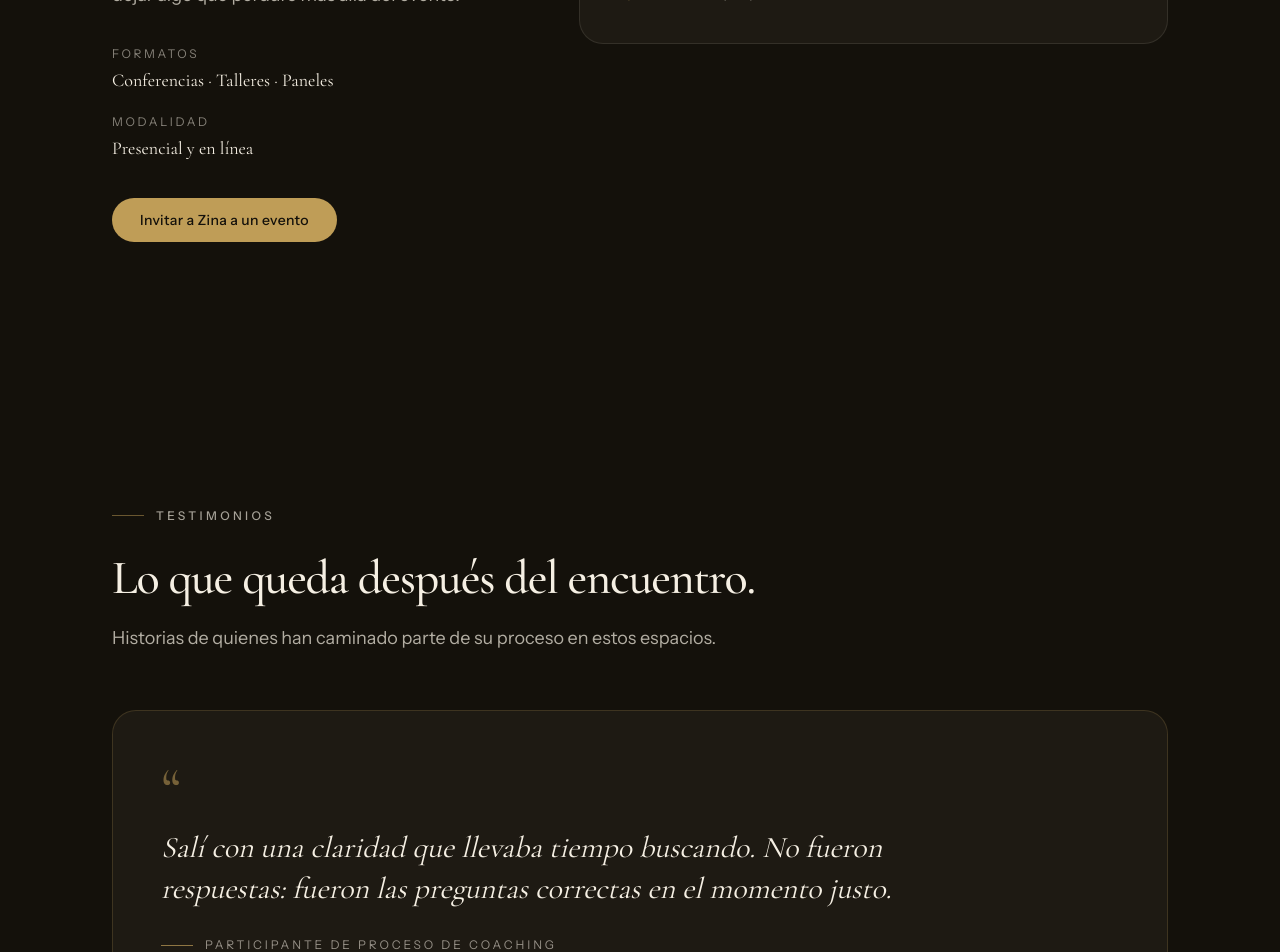
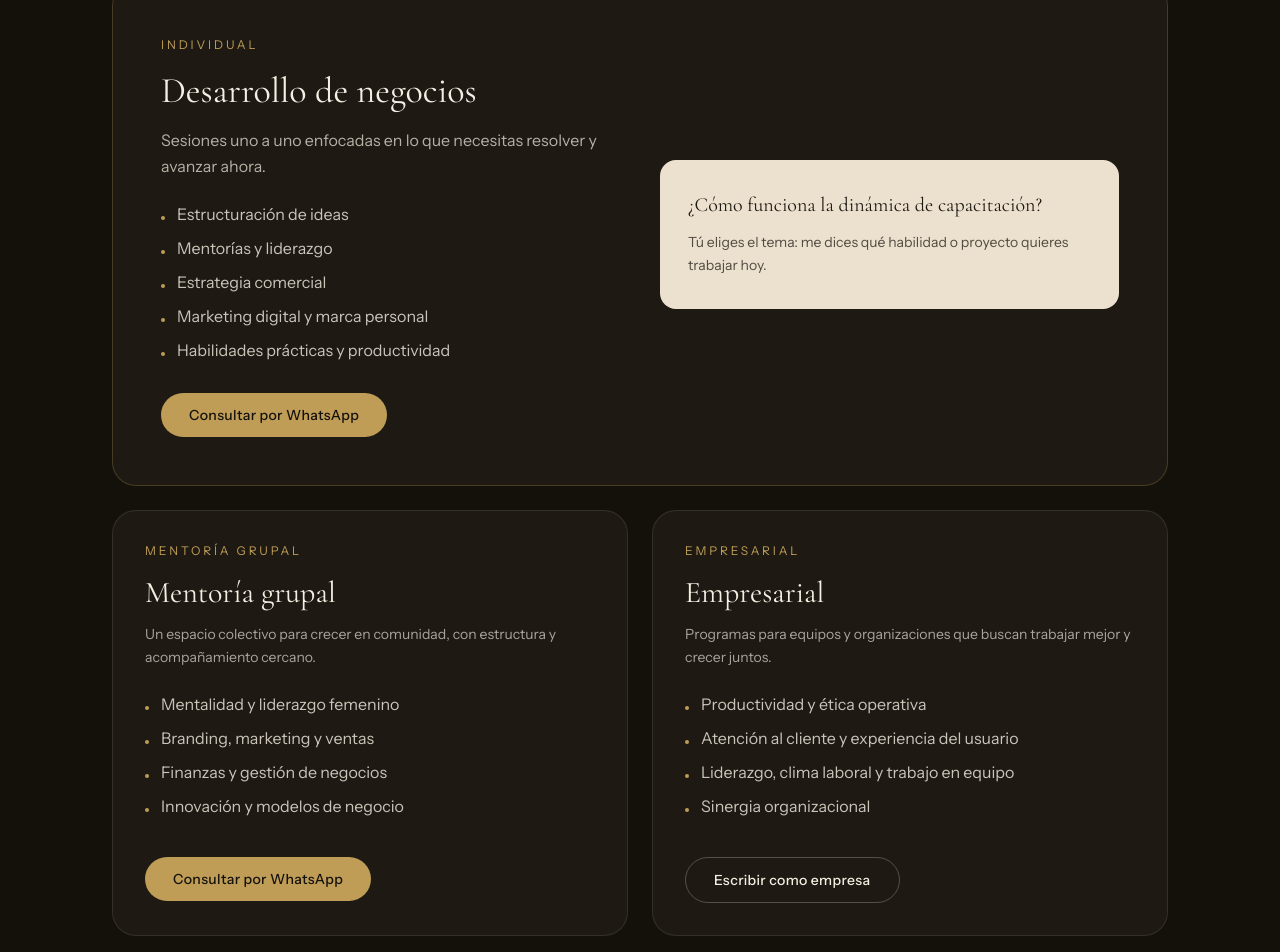
Before and after one commit to JHStudio-dev/ZinaSinergia-web, a Next.js app: page / in a window 1280 px wide. Shown: the part 3900-4852 px from the top of the page. Built offline with nearby package versions, Linux system fonts and the light colour scheme.

Commit message:
feat: add service plans section

```diff
--- a/src/app/page.tsx
+++ b/src/app/page.tsx
@@ -7,6 +7,7 @@ import { FinalCTA } from "@/components/sections/FinalCTA";
 import { Hero } from "@/components/sections/Hero";
 import { ImpactAreas } from "@/components/sections/ImpactAreas";
 import { Method } from "@/components/sections/Method";
+import { Services } from "@/components/sections/Services";
 import { Testimonials } from "@/components/sections/Testimonials";
 
 export default function Home() {
@@ -18,6 +19,7 @@ export default function Home() {
         <About />
         <ImpactAreas />
         <Method />
+        <Services />
         <Events />
         <Testimonials />
         <Community />
--- a/src/components/sections/Events.tsx
+++ b/src/components/sections/Events.tsx
@@ -10,7 +10,7 @@ export function Events() {
   return (
     <section
       id="eventos"
-      className="scroll-mt-24 overflow-hidden bg-night py-24 sm:py-32"
+      className="scroll-mt-24 overflow-hidden bg-carbon py-24 sm:py-32"
     >
       <Container className="grid gap-12 lg:grid-cols-12 lg:gap-16">
         <AnimatedReveal className="lg:col-span-5">
--- /dev/null
+++ b/src/components/sections/Services.tsx
@@ -0,0 +1,114 @@
+import { AnimatedReveal } from "@/components/ui/AnimatedReveal";
+import { Button } from "@/components/ui/Button";
+import { Container } from "@/components/ui/Container";
+import { SectionLabel } from "@/components/ui/SectionLabel";
+import { mailtoUrl, site, whatsappUrl } from "@/data/site";
+
+function TopicList({ topics }: { topics: readonly string[] }) {
+  return (
+    <ul className="mt-6 space-y-3">
+      {topics.map((topic) => (
+        <li key={topic} className="flex items-baseline gap-3 text-ivory/80">
+          <span
+            className="mt-1.5 h-1 w-1 shrink-0 rounded-full bg-gold"
+            aria-hidden
+          />
+          <span className="text-base leading-snug">{topic}</span>
+        </li>
+      ))}
+    </ul>
+  );
+}
+
+export function Services() {
+  const { services } = site;
+  const featured = services.groups[1];
+  const secondary = [services.groups[0], services.groups[2]];
+
+  return (
+    <section id="servicios" className="scroll-mt-24 bg-night py-24 sm:py-32">
+      <Container>
+        <AnimatedReveal className="max-w-2xl">
+          <SectionLabel>Servicios</SectionLabel>
+          <h2 className="mt-7 font-display text-4xl font-medium leading-[1.1] tracking-tight text-ivory sm:text-5xl">
+            {services.heading}
+          </h2>
+          <p className="mt-5 text-base leading-relaxed text-ivory/70 sm:text-lg">
+            {services.intro}
+          </p>
+        </AnimatedReveal>
+
+        <div className="mt-14 space-y-6">
+          <AnimatedReveal>
+            <article className="grid gap-10 rounded-3xl border border-gold/25 bg-carbon p-8 sm:p-12 lg:grid-cols-2">
+              <div>
+                <span className="text-xs uppercase tracking-[0.24em] text-gold">
+                  {featured.kind}
+                </span>
+                <h3 className="mt-4 font-display text-3xl text-ivory sm:text-4xl">
+                  {featured.title}
+                </h3>
+                <p className="mt-4 max-w-md text-base leading-relaxed text-ivory/70">
+                  {featured.description}
+                </p>
+                <TopicList topics={featured.topics} />
+                <div className="mt-8">
+                  <Button href={whatsappUrl(featured.cta.message)} external>
+                    {featured.cta.label}
+                  </Button>
+                </div>
+              </div>
+
+              <div className="flex">
+                <div className="self-center rounded-2xl bg-champagne px-7 py-8 text-carbon">
+                  <p className="font-display text-xl leading-snug">
+                    {featured.note.question}
+                  </p>
+                  <p className="mt-3 text-sm leading-relaxed text-carbon/75">
+                    {featured.note.answer}
+                  </p>
+                </div>
+              </div>
+            </article>
+          </AnimatedReveal>
+
+          <div className="grid gap-6 md:grid-cols-2">
+            {secondary.map((group, i) => {
+              const isWhatsapp = group.cta.type === "whatsapp";
+              const href =
+                group.cta.type === "whatsapp"
+                  ? whatsappUrl(group.cta.message)
+                  : mailtoUrl(group.cta.subject);
+
+              return (
+                <AnimatedReveal key={group.id} delay={i * 90} className="h-full">
+                  <article className="flex h-full flex-col rounded-3xl border border-ivory/10 bg-carbon p-8 transition-colors duration-300 hover:border-gold/40">
+                    <span className="text-xs uppercase tracking-[0.24em] text-gold">
+                      {group.kind}
+                    </span>
+                    <h3 className="mt-4 font-display text-2xl text-ivory sm:text-3xl">
+                      {group.title}
+                    </h3>
+                    <p className="mt-3 text-sm leading-relaxed text-ivory/65">
+                      {group.description}
+                    </p>
+                    <TopicList topics={group.topics} />
+                    <div className="mt-8 pt-2">
+                      <Button
+                        href={href}
+                        external={isWhatsapp}
+                        variant={isWhatsapp ? "primary" : "secondary"}
+                      >
+                        {group.cta.label}
+                      </Button>
+                    </div>
+                  </article>
+                </AnimatedReveal>
+              );
+            })}
+          </div>
+        </div>
+      </Container>
+    </section>
+  );
+}
--- a/src/data/site.ts
+++ b/src/data/site.ts
@@ -88,6 +88,75 @@ export const site = {
       },
     ],
   },
+  services: {
+    heading: "Planes pensados para tu crecimiento.",
+    intro:
+      "Acompañamiento para mujeres y equipos que quieren pasar de la intención a resultados concretos, con estrategia y cercanía.",
+    groups: [
+      {
+        id: "grupal",
+        kind: "Mentoría grupal",
+        title: "Mentoría grupal",
+        description:
+          "Un espacio colectivo para crecer en comunidad, con estructura y acompañamiento cercano.",
+        topics: [
+          "Mentalidad y liderazgo femenino",
+          "Branding, marketing y ventas",
+          "Finanzas y gestión de negocios",
+          "Innovación y modelos de negocio",
+        ],
+        cta: {
+          type: "whatsapp",
+          label: "Consultar por WhatsApp",
+          message:
+            "Hola Zina, me interesa la mentoría grupal. ¿Me compartes más información?",
+        },
+      },
+      {
+        id: "individual",
+        kind: "Individual",
+        title: "Desarrollo de negocios",
+        description:
+          "Sesiones uno a uno enfocadas en lo que necesitas resolver y avanzar ahora.",
+        topics: [
+          "Estructuración de ideas",
+          "Mentorías y liderazgo",
+          "Estrategia comercial",
+          "Marketing digital y marca personal",
+          "Habilidades prácticas y productividad",
+        ],
+        note: {
+          question: "¿Cómo funciona la dinámica de capacitación?",
+          answer:
+            "Tú eliges el tema: me dices qué habilidad o proyecto quieres trabajar hoy.",
+        },
+        cta: {
+          type: "whatsapp",
+          label: "Consultar por WhatsApp",
+          message:
+            "Hola Zina, me interesa la mentoría individual de desarrollo de negocios. ¿Me compartes más información?",
+        },
+      },
+      {
+        id: "empresarial",
+        kind: "Empresarial",
+        title: "Empresarial",
+        description:
+          "Programas para equipos y organizaciones que buscan trabajar mejor y crecer juntos.",
+        topics: [
+          "Productividad y ética operativa",
+          "Atención al cliente y experiencia del usuario",
+          "Liderazgo, clima laboral y trabajo en equipo",
+          "Sinergia organizacional",
+        ],
+        cta: {
+          type: "email",
+          label: "Escribir como empresa",
+          subject: "Consulta empresarial — Zina Sinergia",
+        },
+      },
+    ],
+  },
   events: {
     heading: "Lleva a Zina a tu escenario.",
     intro:
@@ -174,3 +243,14 @@ export const site = {
 } as const;
 
 export type Site = typeof site;
+
+export function whatsappUrl(message: string) {
+  const digits = site.contact.whatsapp.replace(/\D/g, "");
+  if (!digits) return "#contacto";
+  return `https://wa.me/${digits}?text=${encodeURIComponent(message)}`;
+}
+
+export function mailtoUrl(subject: string) {
+  if (!site.contact.email) return "#contacto";
+  return `mailto:${site.contact.email}?subject=${encodeURIComponent(subject)}`;
+}
```
